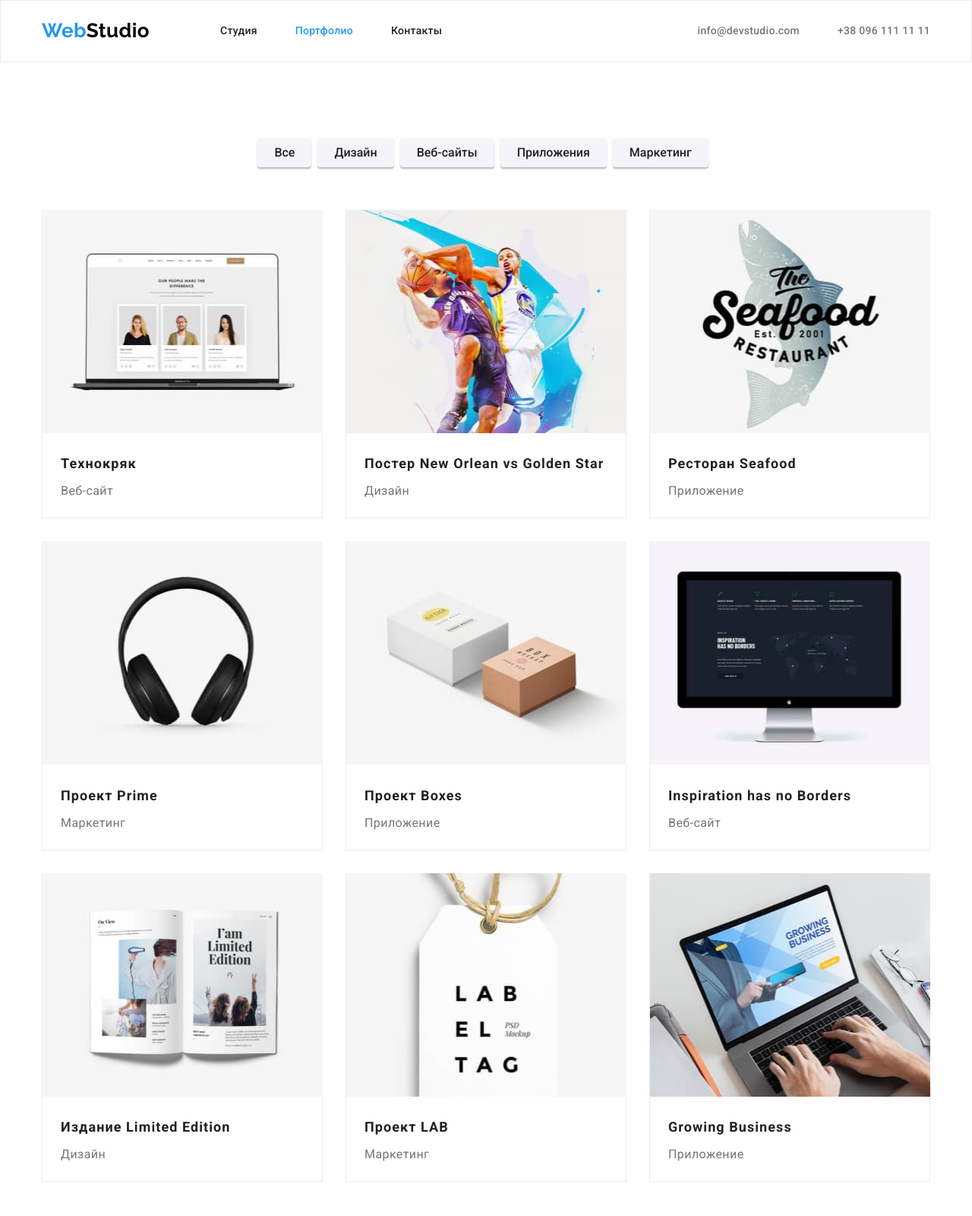
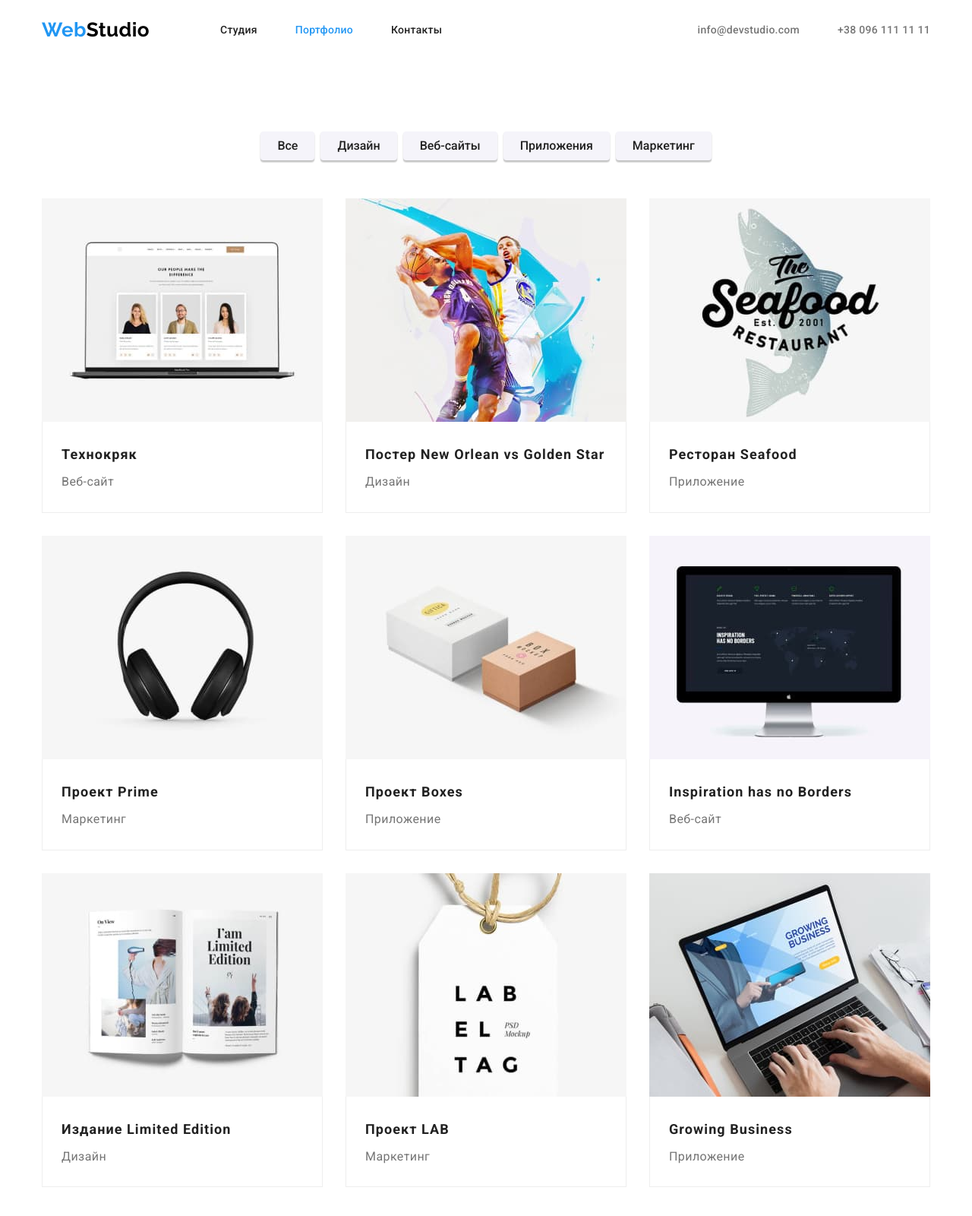
Before and after one commit to Tokarchyk/goit-markup-hw-03, a plain HTML site: page portfolio.html in a window 1280 px wide. Shown: the top 1600 px of the page at 76% size. Drawn offline with nearby package versions, Linux system fonts and the light colour scheme.

Commit message:
Исправил ошибки

```diff
--- a/css/styles.css
+++ b/css/styles.css
@@ -30,11 +30,8 @@ body {
   padding-right: 15px;
   margin-left: auto;
   margin-right: auto;
-  align-content: center;
-
-  /* outline: 2px solid grey; */
 }
-.list {
+ul {
   padding: 0;
   margin: 0;
   list-style: none;
@@ -42,15 +39,16 @@ body {
 
 /* Header  */
 
-.hide{
-  border: 1px solid #ececec;
+.heder-line{
+  border-bottom: 1px solid #ececec;
 }
 .main-nav {
   display: flex;
   align-items: center;
 }
-.header {
-  background-color: #ffffff;
+.section{
+  padding-top: 94px;
+  padding-bottom: 94px;
 }
 .logo-header {
   /* display: block; */
@@ -60,8 +58,7 @@ body {
   line-height: 1.19;
   text-decoration: none;
 
-  padding-top: 24px;
-  padding-bottom: 25px;
+
   margin-right: 93px;
 }
 .logo-header .web {
@@ -113,6 +110,9 @@ body {
   letter-spacing: 0.02em;
   text-decoration: none;
 
+  padding-top: 32px;
+  padding-bottom: 32px;
+
 }
 .contacts-link:hover,
 .contacts-link:focus {
@@ -121,19 +121,23 @@ body {
 
 
 /* hero image */
+h1, h2, h3, p{
+  margin: 0px;
+}
+
 .hero {
   background-color: #2f303a;
   text-align: center;
   padding-top: 200px;
-  padding-bottom: 280px;
+  padding-bottom: 200px;
   max-width: 1600px;
-
-
-
-
+  margin-left: auto;
+  margin-right: auto;
 
 }
 .hero-title {
+  font-style: "Raleway";
+  text-transform: uppercase;
   margin-left: auto;
   margin-right: auto;
    margin-top: 0;
@@ -163,10 +167,8 @@ body {
   padding: 10px 32px;
 }
 /*  our features */
-.features-nav{
-  margin-left: auto;
-  margin-right: auto;
-  padding-left: 0;
+.features{
+  display: flex;
 }
 
 .features .works {
@@ -174,44 +176,30 @@ body {
 }
 
 .features-title {
-  margin-top: 94px;
+
   margin-bottom: 10px;
   color: #212121;
   font-weight: bold;
   line-height: 1.1;
 }
-.features-item{
-  padding-top: 0;
-  padding-bottom: 0;
-  margin-left: 0;
-  width: 270px;
-}
+
 .features-item:not(:last-child){
   margin-right: 30px;
 }
 .features-desc {
-
   margin-top: 10px;
-  margin-bottom: 94px;
-
-
-  /* margin-right: 30px; */
-  /* color: #757575;
-  font-weight: normal;
-  font-size: 14px;
-  line-height: 1.7;
-  letter-spacing: 0.03em; */
 }
 
 /* our works */
+.works{
+  padding-top: 0;
+}
 .works-nav{
   display: flex;
-  padding-left: 0;
-  margin-bottom: 0;
+
 }
 .works-title {
-  margin-top: 0;
-  margin-bottom: 0;
+  margin-bottom: 50px;
   color: #212121;
   font-weight: 700;
   font-size: 36px;
@@ -219,10 +207,10 @@ body {
   text-align: center;
 }
 
-.works-item {
-  margin-top: 50px;
-  margin-bottom: 94px;
-
+.img{
+  display: block;
+  width: 100%;
+  height: auto;
 }
 .works-item:not(:last-child){
   margin-right: 30px;
@@ -232,8 +220,7 @@ body {
   background-color: #f5f4fa;
 }
 .section-title {
-  margin-top: 0px;
-  margin-bottom: 0px;
+  margin-bottom: 50px;
 
   font-weight: 700;
   font-size: 36px;
@@ -249,28 +236,27 @@ body {
   text-align: center;
 
   color: #212121;
-}
-.team{
-  padding-left: 0;
-  margin-bottom: 0;
 
 }
+
 .team-item{
 
   background: #FFFFFF;
 box-shadow: 0px 1px 3px rgba(0, 0, 0, 0.12), 0px 1px 1px rgba(0, 0, 0, 0.14), 0px 2px 1px rgba(0, 0, 0, 0.2);
 border-radius: 0px 0px 4px 4px;
-
-    margin-top: 50px;
-    margin-bottom: 94px;
 }
 .team-item:not(:last-child){
   margin-right: 30px;
+}
+.images{
+  padding-top: 30px;
+  padding-bottom: 30px;
 }
 .team-text {
   font-size: 16px;
   line-height: 1.18;
   text-align: center;
+  margin-top: 10px;
 }
 /* footer */
 .footer {
@@ -285,6 +271,7 @@ border-radius: 0px 0px 4px 4px;
   padding-left: 0;
 }
 .logo-footer {
+  display: inline-block;
   color: #2196f3;
   font-family: Raleway, sans-serif;
   font-size: 26px;
@@ -301,6 +288,10 @@ border-radius: 0px 0px 4px 4px;
 }
 .footer-title{
   margin-bottom: 9px;
+  font-style: normal;
+}
+.footer-title:last-child{
+  margin-bottom: 0px;
 }
 .footer-link:hover,
 .footer-link:focus {
@@ -309,6 +300,7 @@ border-radius: 0px 0px 4px 4px;
 .footer-link {
   color: rgba(255, 255, 255, 0.6);
   text-decoration: none;
+
 }
 
 /* Portfolio */
@@ -317,12 +309,13 @@ border-radius: 0px 0px 4px 4px;
   display: flex;
   justify-content: center;
 
+
 }
 .filters-item{
   margin-right: 8px;
-  margin-top: 100px;
-  margin-bottom: 56px;
-
+}
+.filters-item:last-child{
+  margin-right: 0;
 }
 .filters-button:hover,
 .filters-button:focus {
@@ -375,14 +368,38 @@ border-radius: 0px 0px 4px 4px;
 .pictures{
   display: flex;
   flex-wrap: wrap;
+  margin-top: 50px;
+}
 
+  .pictures-item{
+  margin-right: 30px;
+  margin-bottom: 30px;
+  background: #FFFFFF;
+
+  border: 1px #EEEEEE;
+}
+
+.pictures-item:nth-child(3n){
+  margin-right: 0;
+}
+.pictures-item:nth-last-child(-n + 3){
+  margin-bottom: 0;
+}
+.pictures-link{
+  text-decoration: none;
+}
+.desc{
+  padding-top: 25px;
+  padding-bottom: 25px;
+  padding-left: 25px;
+  padding-right: 25px;
+  border-left: 1px solid #EEEEEE;
+  border-bottom: 1px solid #EEEEEE;
+  border-right: 1px solid #EEEEEE;
 
 }
 .pictures-title {
-  margin-top: 20;
-  margin-bottom: 4px;
-  padding-left: 24px;
-  padding-right: 24px;
+  margin: 0;
   font-weight: 700;
 
   font-size: 18px;
@@ -394,10 +411,8 @@ border-radius: 0px 0px 4px 4px;
 
 }
 .pictures-text {
+  margin-bottom: 0;
   margin-top: 4px;
-  margin-bottom: 20px;
-  padding-left: 24px;
-  padding-right: 24px;
 
   font-weight: 400;
   font-size: 16px;
@@ -407,26 +422,3 @@ border-radius: 0px 0px 4px 4px;
 
 
 }
-
-
-
-.pictures-item{
-  background: #FFFFFF;
-  width: 370px;
-  border: 1px #EEEEEE;
-  border-style: none solid solid;
-
-}
-
-.elements
-{
-
-  margin-right: 30px;
-  margin-bottom: 30px;
-}
-.elements:nth-child(3n){
-  margin-right: 0;
-}
-.elements:nth-last-child(-n + 3){
-  margin-bottom: 0;
-}
--- a/portfolio.html
+++ b/portfolio.html
@@ -13,17 +13,17 @@
 
     <body>
         <!--Шапка-->
-        <header class="hide">
+        <header class="header-line">
             <div class="container main-nav">
                 <nav class="header main-nav">
                     <a href="#" class="logo-header"><span class="web">Web</span>Studio</a>
-                    <ul class="site-nav list main-nav">
-                        <li class="site-nav-item"><a href="./index.html" class="site-nav-link link ">Студия</a></li>
+                    <ul class="site-nav  main-nav">
+                        <li class="site-nav-item"><a href="./index.html" class="site-nav-link link">Студия</a></li>
                         <li class="site-nav-item"><a href="./portfolio.html" class="site-nav-link link current">Портфолио</a></li>
                         <li class="site-nav-item"><a href="" class="site-nav-link link">Контакты</a></li>
                     </ul>
                 </nav>
-                <ul class="contacts list main-nav">
+                <ul class="contacts">
                     <li class="contacts-item">
                         <a href="mailto:info@devstudio.com" class=" contacts-link">info@devstudio.com</a>
                     </li>
@@ -31,13 +31,16 @@
                     </li>
                 </ul>
             </div>
+
+
+
         </header>
 <main>
-    <section>
+    <section class="section">
         <!--Кнопки функционала-->
+        <div class="container">
             <h1 class="visually-hidden">скрытый заголовок</h1>
-        <div class="container">
-            <ul class="filters list">
+                <ul class="filters ">
                     <li class="filters-item"><button type="button" class="filters-button pointer">Все</button></li>
                     <li class="filters-item"><button type="button" class="filters-button pointer">Дизайн</button></li>
                     <li class="filters-item"><button type="button" class="filters-button pointer">Веб-сайты</button></li>
@@ -48,92 +51,92 @@
 
         <!--Логотипы-->
         <div class="flex-container">
-            <ul class="pictures list ">
-                <li class="pictures-item elements">
-                            <a href="#" class="pictures-link"><img src="./images/img8.jpg" alt="открытый ноутбук с изображением людей" width="369"
+            <ul class="pictures">
+                <li class="pictures-item">
+                            <a href="#" class="pictures-link">
+                                <img class="img" src="./images/img8.jpg" alt="открытый ноутбук с изображением людей" width="369"
                                     height="294">
-                            </a>
-
+                            <div class="desc">
                                 <h2 class="pictures-title">Технокряк</h2>
                                 <p class="pictures-text">Веб-сайт</p>
-
-
+                            </div>
+                                </a>
                 </li>
-                <li class="pictures-item elements">
-                    <a href="#" class="pictures-link"><img src="./images/img9.jpg" alt="два баскетболиста в прыжке" width="369"
+                <li class="pictures-item">
+                    <a href="#" class="pictures-link">
+                        <img class="img" src="./images/img9.jpg" alt="два баскетболиста в прыжке" width="369"
                             height="294">
-                            </a>
-
+                        <div class="desc">
                             <h2 class="pictures-title">Постер New Orlean vs Golden Star</h2>
                             <p class="pictures-text">Дизайн</p>
-
-
+                        </div>
+                        </a>
                 </li>
-                <li class="pictures-item elements">
-                    <a href="#" class="pictures-link"><img src="./images/img10.jpg" alt="логотип ресторана с рыбой" width="369"
+                <li class="pictures-item">
+                    <a href="#" class="pictures-link">
+                        <img class="img" src="./images/img10.jpg" alt="логотип ресторана с рыбой" width="369"
                             height="294">
-                            </a>
-
+                        <div class="desc">
                             <h2 class="pictures-title">Ресторан Seafood</h2>
                             <p class="pictures-text">Приложение</p>
-
-
+                        </div>
+                    </a>
                 </li>
-                <li class="pictures-item elements">
-                    <a href="#" class="pictures-link"><img src="./images/img11.jpg" alt="наушники" width="369" height="294">
-                        </a>
-
+                <li class="pictures-item">
+                    <a href="#" class="pictures-link">
+                        <img class="img" src="./images/img11.jpg" alt="наушники" width="369" height="294">
+                    <div class="desc">
                         <h2 class="pictures-title">Проект Prime</h2>
                         <p class="pictures-text">Маркетинг</p>
-
-
+                    </div>
+                    </a>
                 </li>
-                <li class="pictures-item elements">
-                    <a href="#" class="pictures-link"><img src="./images/img12.jpg" alt="картонные коробки" width="369"
+                <li class="pictures-item">
+                    <a href="#" class="pictures-link">
+                        <img class="img" src="./images/img12.jpg" alt="картонные коробки" width="369"
                         height="294">
-                    </a>
-
+                    <div class="desc">
                         <h2 class="pictures-title">Проект Boxes</h2>
                         <p class="pictures-text">Приложение</p>
-
-
+                    </div>
+                </a>
                 </li>
-                <li class="pictures-item elements">
-                    <a href="#" class="pictures-link"><img src="./images/img13.jpg" alt="монитор" width="369" height="294">
-                        </a>
-
+                <li class="pictures-item">
+                    <a href="#" class="pictures-link">
+                        <img class="img" src="./images/img13.jpg" alt="монитор" width="369" height="294">
+                    <div class="desc">
                         <h2 class="pictures-title">Inspiration has no Borders</h2>
                         <p class="pictures-text">Веб-сайт</p>
-
-
+                    </div>
+                </a>
                 </li>
-                <li class="pictures-item elements">
-                    <a href="#" class="pictures-link"><img src="./images/img14.jpg" alt="открытый журнал" width="369" height="294">
-                        </a>
-
+                <li class="pictures-item">
+                    <a href="#" class="pictures-link">
+                        <img class="img" src="./images/img14.jpg" alt="открытый журнал" width="369" height="294">
+                    <div class="desc">
                         <h2 class="pictures-title">Издание Limited Edition</h2>
                         <p class="pictures-text">Дизайн</p>
-
-
+                    </div>
+                </a>
                 </li>
-                <li class="pictures-item elements">
-                    <a href="#" class="pictures-link"><img src="./images/img15.jpg" alt="бирка" width="369" height="294">
-                        </a>
-
+                <li class="pictures-item">
+                    <a href="#" class="pictures-link">
+                        <img class="img" src="./images/img15.jpg" alt="бирка" width="369" height="294">
+                    <div class="desc">
                         <h2 class="pictures-title">Проект LAB</h2>
                         <p class="pictures-text">Маркетинг</p>
-
-
+                    </div>
+                </a>
                 </li>
-                <li class="pictures-item elements">
-                    <a href="#" class="pictures-link"><img src="./images/img16.jpg" alt="открытый ноутбук, Человек печатает"
+                <li class="pictures-item">
+                    <a href="#" class="pictures-link">
+                        <img class="img" src="./images/img16.jpg" alt="открытый ноутбук, Человек печатает"
                             width="369" height="294">
-                            </a>
-
+                        <div class="desc">
                             <h2 class="pictures-title">Growing Business</h2>
                             <p class="pictures-text">Приложение</p>
-
-
+                        </div>
+                        </a>
                 </li>
             </ul>
         </div>
@@ -145,22 +148,19 @@
             <div class="container">
                 <a href="#" class="logo-footer">Web<span class="studio">Studio</span></a>
                 <address class="footer-nav link">
-                    <ul class="footer-nav-list">
-                        <li class="footer-title list">
+                    <ul class="footer-nav">
+                        <li class="footer-title li">
                             <p class="footer-text">г. Киев, пр-т Леси Украинки, 26</p>
                         </li>
-                        <li class="footer-title list">
+                        <li class="footer-title ">
                             <a href="mailto:info@example.com" class="footer-link">info@example.com</a>
                         </li>
-                        <li class="footer-title list">
+                        <li class="footer-title ">
                             <a href="tel:+380991111111" class="footer-link">+38 099 111 11 11</a>
                         </li>
                     </ul>
             </div>
 
-            </address>
-        </footer>
-
 
 </body>
 </html>
```
Also changed, not shown: index.html (+33 -25 lines). Lines whose indentation alone changed are shown as unchanged.
